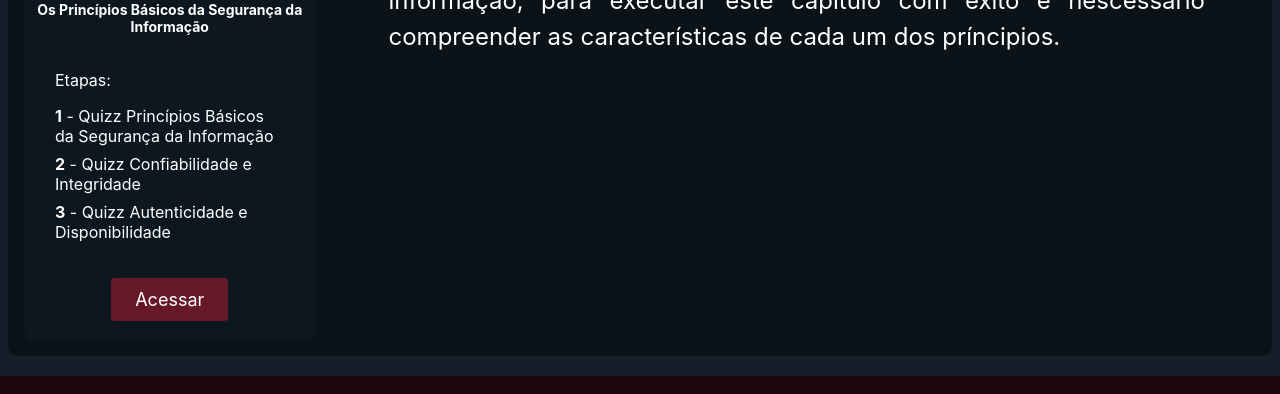
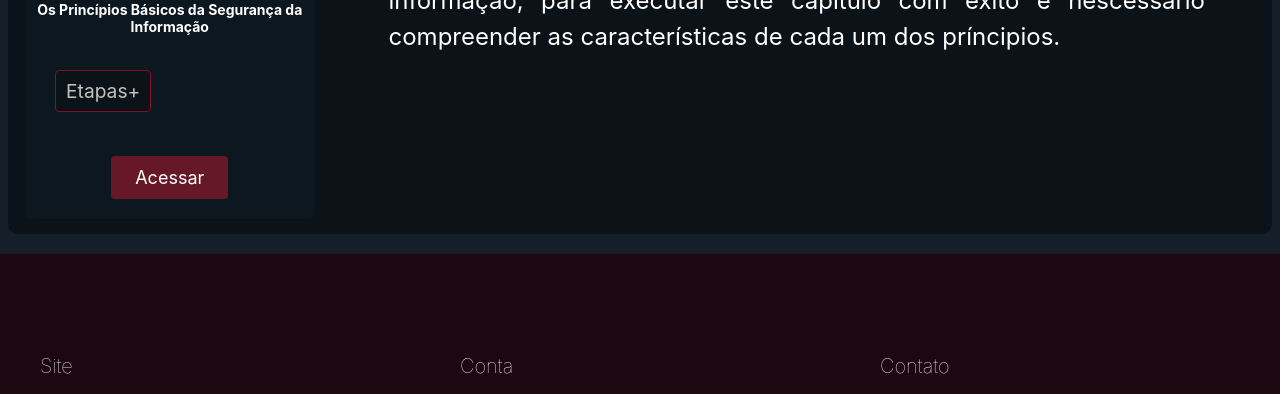
Before and after one commit to Henri-BS/amcrid-project, a React (Create React App) app in the folder frontend/: page / in a window 1280 px wide. Shown: the part 798-1192 px from the top of the page. Built offline with nearby package versions, Linux system fonts and the light colour scheme.

Commit message:
Dropdown list in card

```diff
--- a/frontend/src/PageRoutes.tsx
+++ b/frontend/src/PageRoutes.tsx
@@ -1,4 +1,3 @@
-import Explore from "pages/Explore";
 import Home from "pages/Home";
 import Quest from "pages/Chapter/index";
 import Profile from "pages/Profile";
--- a/frontend/src/components/QuestCard/index.tsx
+++ b/frontend/src/components/QuestCard/index.tsx
@@ -14,13 +14,19 @@ return (
             <img className="cl-quest-card-image" src={quest.image} alt={quest.title} />
             <div className="cl-card-bottom-container">  <h3>{quest.title}</h3>
                 <div className="cl-card-info">
-<ul className="list-unstyled">
-   <p className="mb-3">Etapas:</p>
-    <li className="mb-2"><b>1</b> - Quizz Princípios Básicos da Segurança da Informação</li>
-    <li className="mb-2"><b>2</b> - Quizz Confiabilidade e Integridade</li>
-    <li className="mb-2"><b>3</b> - Quizz Autenticidade e Disponibilidade</li>
+                    <label htmlFor="touch" >
+                        <span>Etapas</span>
+                    </label><nav>
+
+                        <input type="checkbox" id="touch" />
+                        <ul className=" list-unstyled slide">
+                            <li>  <b>1</b> - Quizz Princípios Básicos da Segurança da Informação</li>
+                            <li>  <b>2</b> - Quizz Confiabilidade e Integridade</li>
+                            <li>  <b>3</b> - Quizz Autenticidade e Disponibilidade</li>
                         </ul>
+                    </nav>
                 </div>
+
                 <Link to="/quest/1">
                     <div className="btn btn-primary cl-form-btn">
                         Acessar
--- a/frontend/src/components/QuestCard/styles.css
+++ b/frontend/src/components/QuestCard/styles.css
@@ -44,3 +44,56 @@
     padding: 20px 20px 20px 20px;
     line-height: 20px;
 }
+
+.cl-card-info li a {
+    text-decoration: none;
+    color: #fff;
+}
+
+.cl-card-info nav {
+    width: 100%;
+    margin: 8px auto;
+    background-color: var(--deca);
+    border-radius: 10px;
+}
+
+.cl-card-info span {
+    padding: 10px;
+    border: 1px solid var(--tert);
+    background: var(--deca);
+    color: var(--sena);
+    border-radius: 4px;
+    font-size: 1.2em;
+    cursor: pointer;
+    display: block;
+}
+
+.cl-card-info span::after {
+    float: right;
+    right: 10%;
+    content: "+";
+}
+
+.slide {
+    clear: both;
+    width: 100%;
+    height: 0px;
+    overflow: hidden;
+    text-align: start;
+    transition: height .4 ease;
+}
+
+.slide li {
+    padding: 14px;
+    align-items: center;
+}
+
+#touch {
+    position: absolute;
+    opacity: 0;
+    height: 0px;
+}
+
+#touch:checked+.slide {
+    height: 300px;
+}
```
Lines whose indentation alone changed are shown as unchanged.
